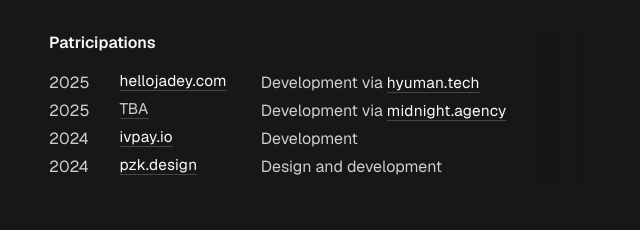
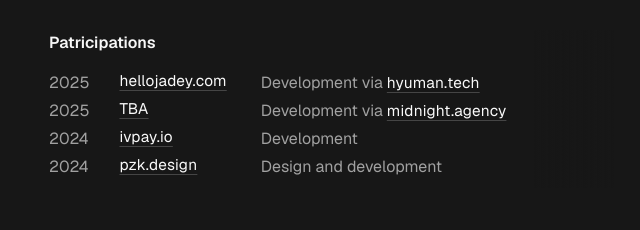
Before and after one commit to fedorivanenko/fedor-ivanenko-personal-website, a Next.js app: page / in a window 1280 px wide. Shown: the part 498-728 px from the top of the page, without its empty margins (313-953 px from the left). Built offline with nearby package versions, Linux system fonts and the light colour scheme.

Commit message:
fix p text-color

```diff
--- a/app/globals.css
+++ b/app/globals.css
@@ -147,7 +147,7 @@
     @apply border-border outline-ring/50;
   }
   body {
-    @apply bg-background text-foreground min-h-screen antialiased font-[450] dark:font-[400] text-[0.96em] xs:text-[1em];
+    @apply bg-background text-secondary-foreground min-h-screen antialiased font-[450] dark:font-[400] text-[0.96em] xs:text-[1em];
   }
   main {
     @apply w-full mt-16 lg:mt-32 flex flex-col max-w-screen-lg lg:grid lg:grid-cols-[auto_var(--content-width)_auto] gap-x-1 mx-auto px-5
@@ -162,14 +162,16 @@
 
 @layer typography {
   h1, h2, h3, h4 {
-    @apply font-[550];
+    @apply font-[550] text-foreground
   }
   h1 {
     @apply text-lg
   }
+  /*
   p, ul, tbody {
-    @apply text-secondary-foreground
+    @apply
   }
+  */
   .prose-short {
     @apply space-y-3 dark:space-y-3.5;
   }
```
